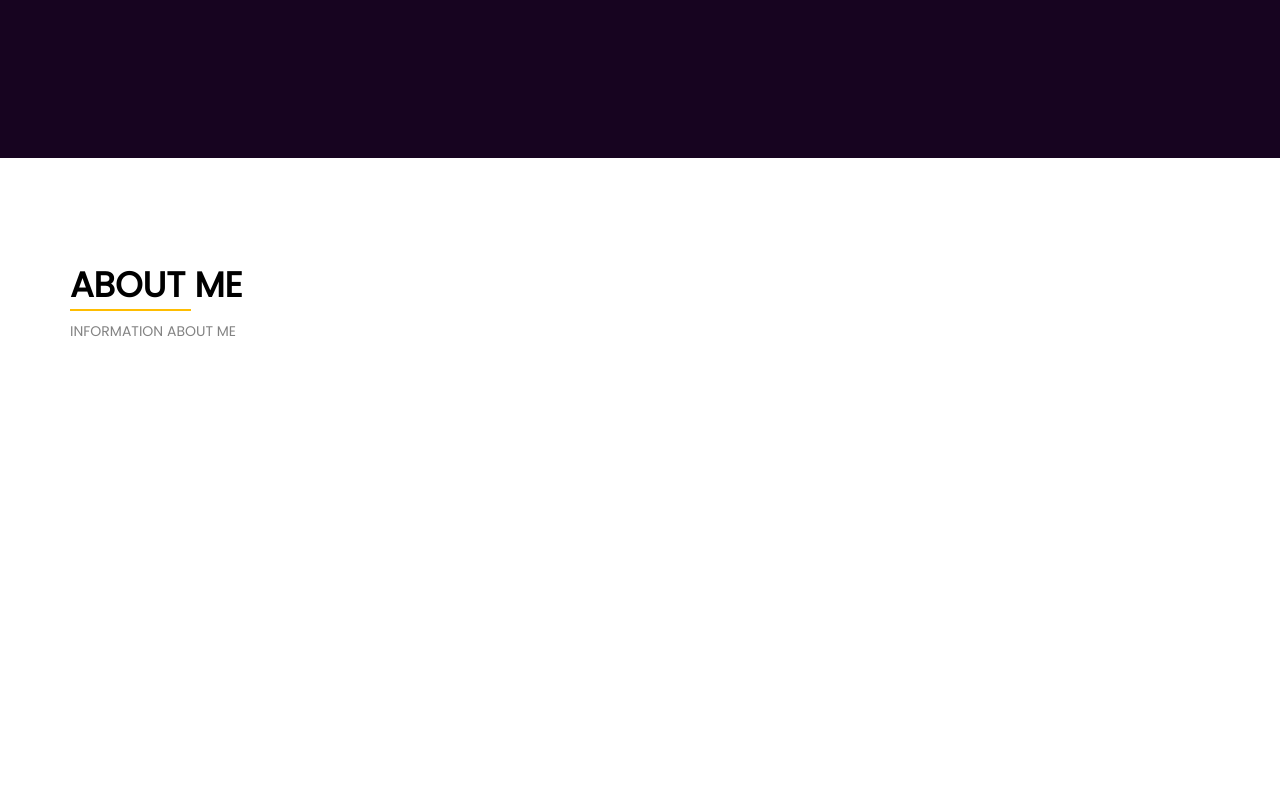
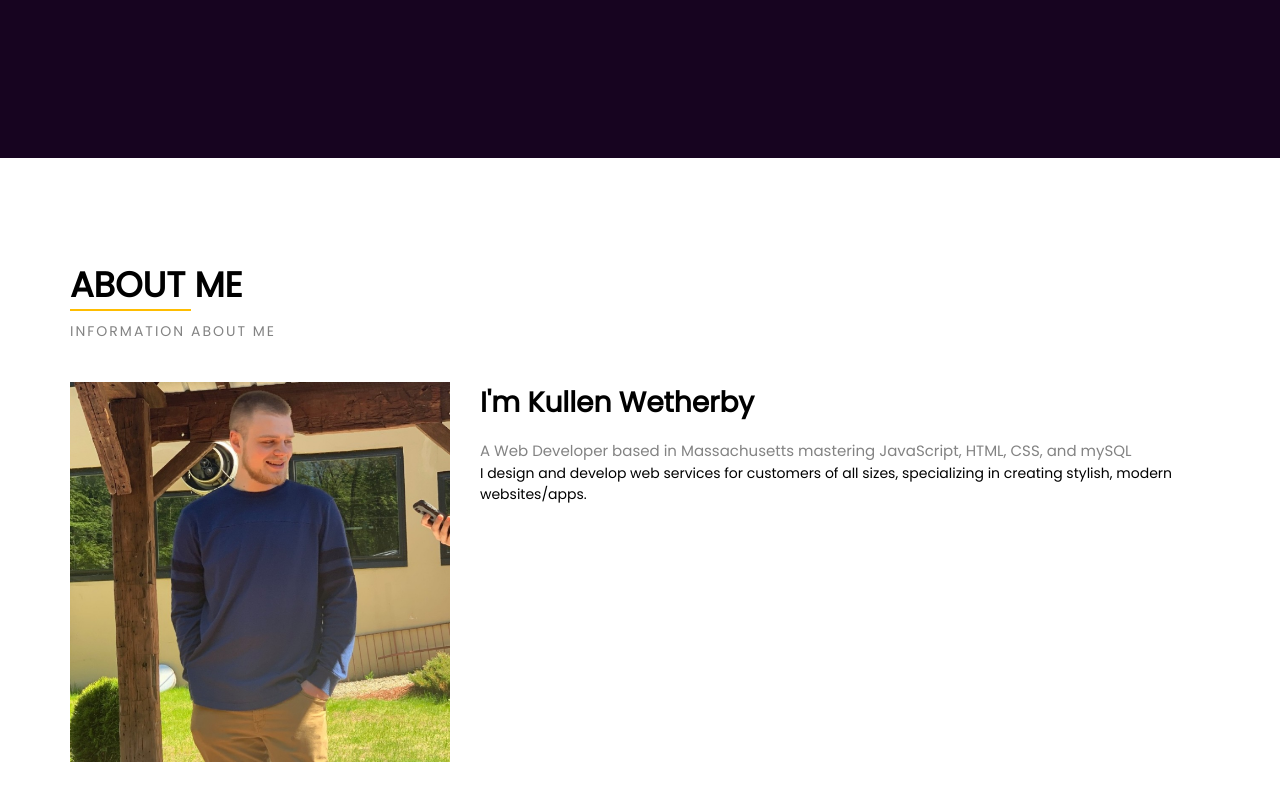
Before and after one commit to Kullen7117/personal-website, a website: page index.html in a window 1280 px wide. Shown: the part 672-1472 px from the top of the page. Before the commit the page ends 1114 px from the top, so only its background shows below. Drawn offline with Linux system fonts and the light colour scheme.

Commit message:
added more to HTML and CSS files

```diff
--- a/index.html
+++ b/index.html
@@ -58,7 +58,21 @@
                 <p class="small text-uppercase">Information about me</p>
             </div>
         </div>
-      </div>
+        <div class="row">
+            <div class="about-content">
+              <div class="row">
+                <div class="img">
+                    <img src="Pictures/download.png" alt="download.png" />
+                </div>
+                <div class="text">
+                    <h4> I'm Kullen Wetherby</h4>
+                    <p>A Web Developer based in <span>Massachusetts</span> mastering <span>JavaScript, HTML, CSS, and mySQL</span></p>
+                    <h6>I design and develop web services for customers of all sizes, specializing in creating stylish, modern websites/apps.</h6>
+                </div>
+              </div>
+            </div>
+        </div>
+
   </section>
 
 
--- a/style.css
+++ b/style.css
@@ -156,11 +156,13 @@ header .navbar ul li a.active::before{
 /*About me*/
 .about-me{
  padding:100px 15px;
+ background-color: #ffffff;
 }
 
 .about-me .section-title{
     flex: 0 0 100%;
     max-width: 100%;
+    margin-bottom: 40px;
 }
 .about-me .section-title h1{
     display: inline-block;
@@ -170,6 +172,7 @@ header .navbar ul li a.active::before{
     color:#000000;
     margin:0 0 10px;
     position: relative;
+
 
 }
 .about-me .section-title h1:before{
@@ -190,4 +193,47 @@ header .navbar ul li a.active::before{
     font-size: 14px;
     color: #838383;
     font-weight: 400;
+    letter-spacing: 2px;
 }
+
+.about-me .about-content{
+
+
+}
+.about-me .about-content .img{
+    flex: 0 0 33.33%;
+    max-width: 33.33%;
+}
+.about-me .about-content .img img{
+    width: 100%;
+    display: block;
+}
+.about-me .about-content .text{
+    flex: 0 0 66.66%;
+    max-width: 66.66%;
+    padding-left: 30px;
+
+
+}
+.about-me .about-content .text h4{
+    font-size: 28px;
+    font-weight: 800;
+    margin:0 0 15px;
+    color: #000000;
+
+}
+.about-me .about-content .text h6{
+    font-size: 14px;
+    font-weight: 400;
+    margin:0 0 5px;
+    color: #000000;
+}
+.about-me .about-content .text h6 span{
+    color:#febd01;
+}
+.about-me .about-content .text p{
+    font-size: 15px;
+    font-weight: 400;
+    line-height: 24px;
+    color:#838383
+}
```
Also changed, not shown: Pictures/download.png (added), 1 other file.
